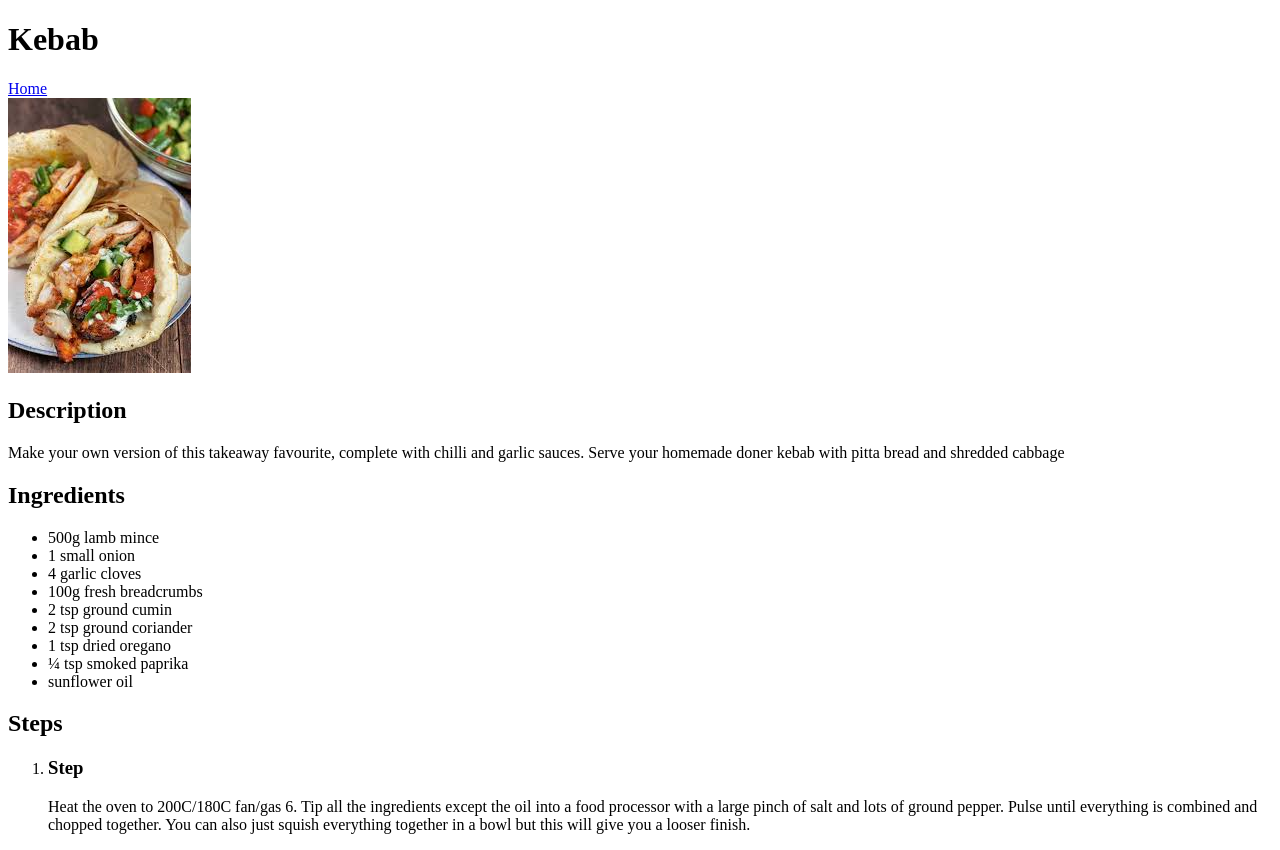
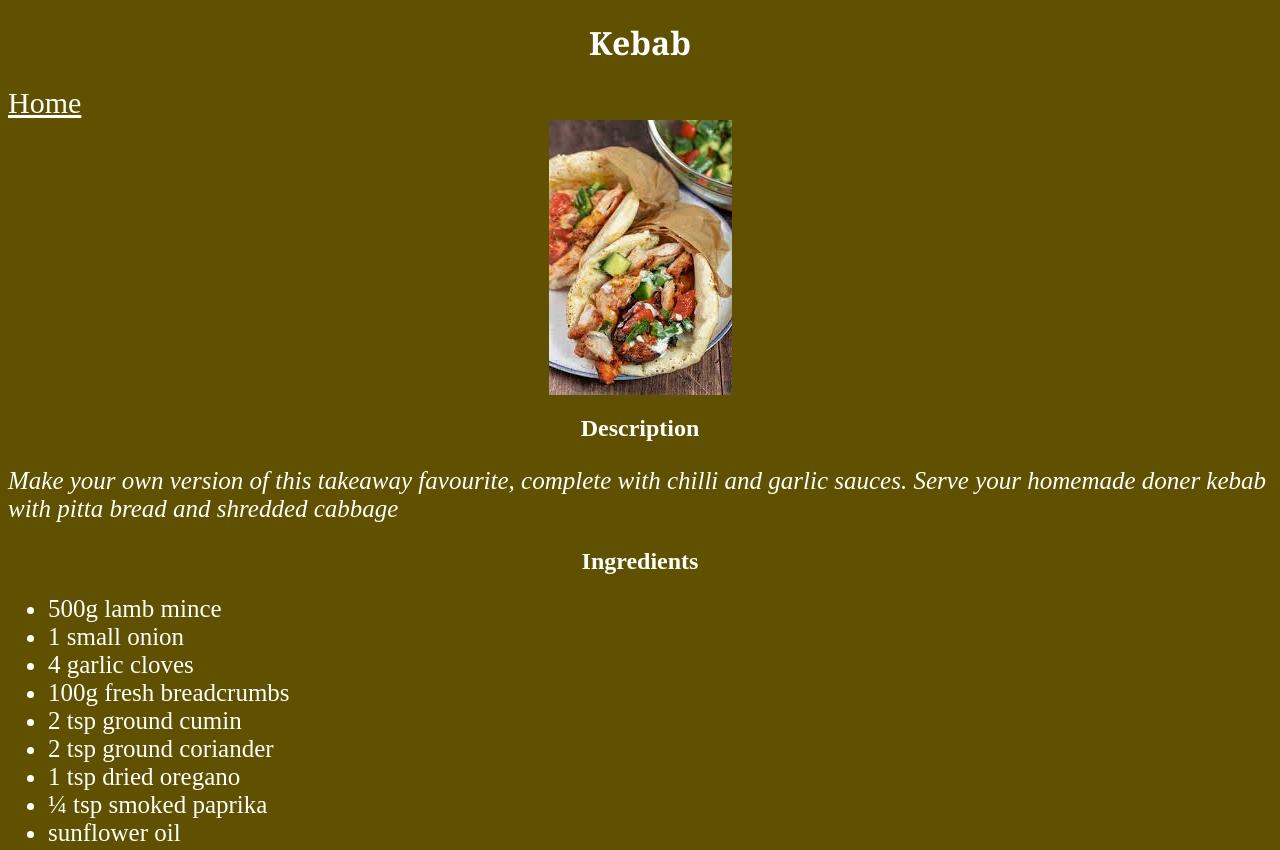
Before and after one commit to Sejamoren/odin-recipes, a plain HTML site: page recipes/kebab.html in a window 1280 px wide. Shown: the top 850 px of the page. Drawn offline with Linux system fonts and the light colour scheme.

Commit message:
Add first css

```diff
--- a/recipes/kebab.html
+++ b/recipes/kebab.html
@@ -4,10 +4,11 @@
     <meta charset="UTF-8">
     <meta name="viewport" content="width=device-width, initial-scale=1.0">
     <title>Document</title>
+    <link rel="stylesheet" href="../style.css">
 </head>
 <body>
     <h1>Kebab</h1>
-    <a href="../index.html">Home</a> <br>
+    <a class="mainpage" href="../index.html">Home</a> <br>
     <img src="kebab.jpg" alt="kebab">
     <h2>Description</h2>
     <p>Make your own version of this takeaway favourite, complete with chilli and garlic sauces. Serve your homemade doner kebab with pitta bread and shredded cabbage</p>
--- /dev/null
+++ b/style.css
@@ -0,0 +1,39 @@
+body {
+    background-color: rgb(95, 81, 0);
+    color: white;
+}
+
+.mainpage {
+    font-size: 30px;
+    color: white;
+    font-family: 'Times New Roman', Times, serif;
+
+}
+
+h1 {
+    text-align: center;
+    font-family: Cambria, Cochin, Georgia, Times, 'Times New Roman', serif;
+}
+
+img {
+    display: block;
+    margin-left: auto;
+    margin-right: auto;
+}
+
+h2 {
+    text-align: center;
+}
+
+p {
+    font-style: italic;
+    font-size: 25px;
+}
+
+ul li {
+    font-size: 25px;
+}
+
+ol li {
+    margin-right: 10%;
+}
```
